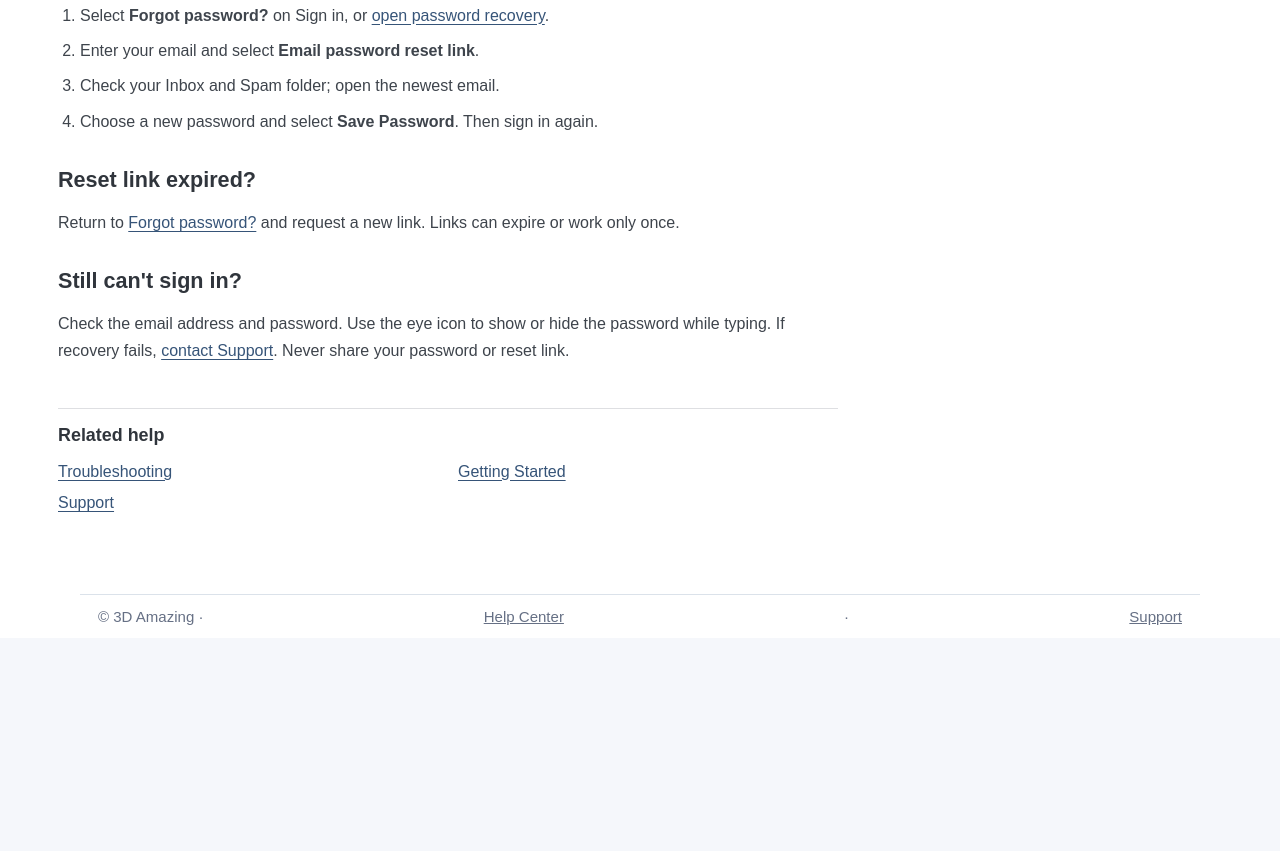
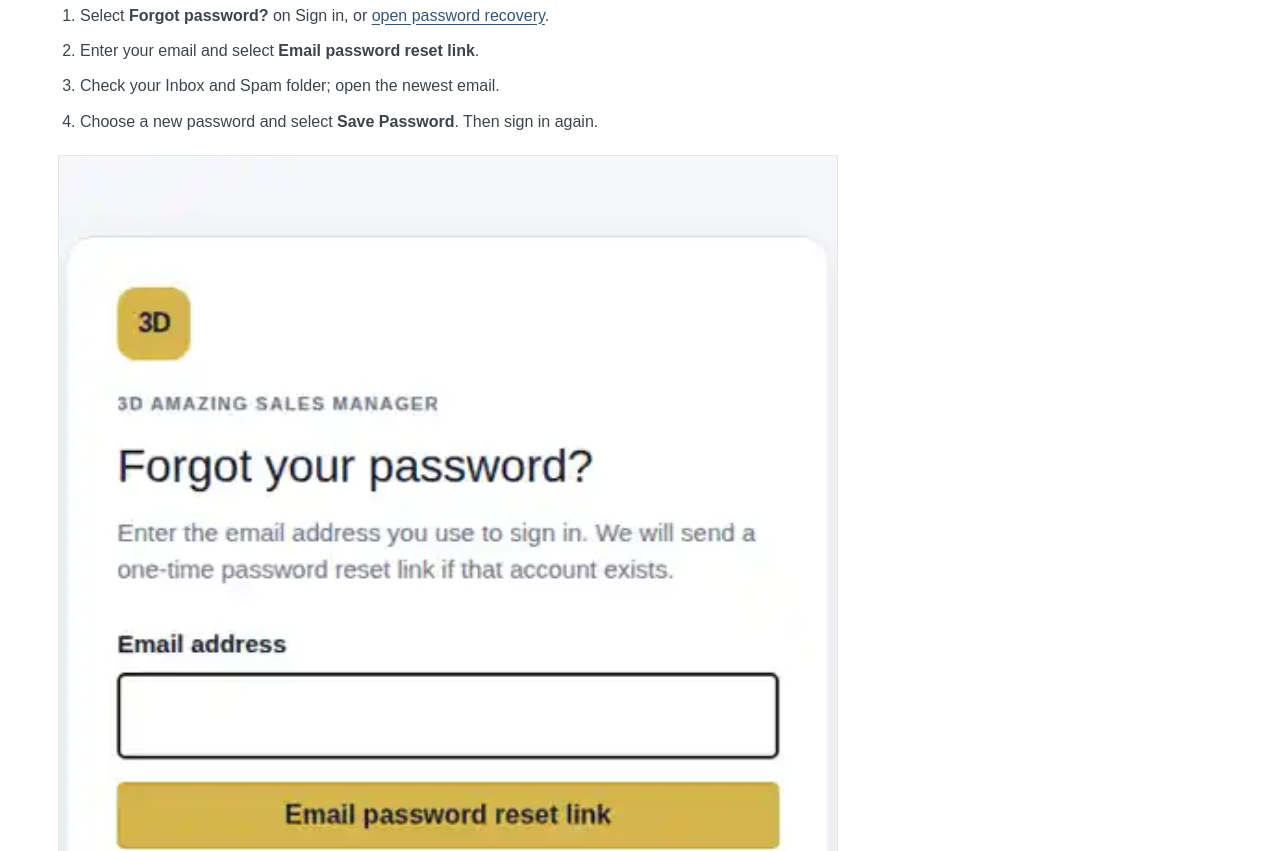
Before and after one commit to 3DPrintRJ/3d-amazing-help, a plain HTML site: page password-help.html in a window 1280 px wide. Shown: the part 1440-2291 px from the top of the page. Before the commit the page ends 2078 px from the top, so only its background shows below. Drawn offline with Linux system fonts and the light colour scheme.

Commit message:
docs: add relevant visual beside Forgot your password? instructions

```diff
--- a/password-help.html
+++ b/password-help.html
@@ -1,6 +1,6 @@
 <!doctype html>
 <html lang="en"><head><meta charset="utf-8"><meta name="viewport" content="width=device-width,initial-scale=1">
-<title>Sign In &amp; Password Help | 3D Amazing Help</title><meta name="description" content="Forgot your 3D Amazing password? Request a recovery email, choose a new password, and troubleshoot expired links."><link rel="stylesheet" href="styles.css?v=20261117-brief-guides"></head>
+<title>Sign In &amp; Password Help | 3D Amazing Help</title><meta name="description" content="Forgot your 3D Amazing password? Request a recovery email, choose a new password, and troubleshoot expired links."><link rel="stylesheet" href="styles.css?v=20261117-guides-round2"></head>
 <body><header class="topbar"><a class="brand" href="index.html">3D Amazing <span>Help Center</span></a><nav><a href="https://3damazing.com">3damazing.com</a><a class="roadmap-nav" href="roadmap/">Roadmap</a><a class="app-return" href="https://app.3damazing.com">← Return to App</a></nav></header>
 <main><article class="article"><a class="back" href="index.html">← Help Center</a>
 
@@ -23,7 +23,7 @@
 <li>Enter your email and select <strong>Email password reset link</strong>.</li>
 <li>Check your Inbox and Spam folder; open the newest email.</li>
 <li>Choose a new password and select <strong>Save Password</strong>. Then sign in again.</li>
-</ol>
+</ol><figure class="doc-figure help-visual"><a href="media/forgot-password-20261117-chromium.webp" target="_blank" rel="noopener"><img src="media/forgot-password-20261117-chromium.webp" width="420" height="574" loading="lazy" alt="Real public 3D Amazing password-recovery page showing Email address, Email password reset link and Back to sign in."></a><figcaption>Actual public password-recovery page, captured November 17, 2026 in Chromium. No account data shown. <a href="media/forgot-password-20261117-chromium.webp" target="_blank" rel="noopener">Enlarge image</a>.</figcaption></figure>
 <h2>Reset link expired?</h2>
 <p>Return to <a href="https://app.3damazing.com/forgot-password">Forgot password?</a> and request a new link. Links can expire or work only once.</p>
 <h2>Still can't sign in?</h2>
```
